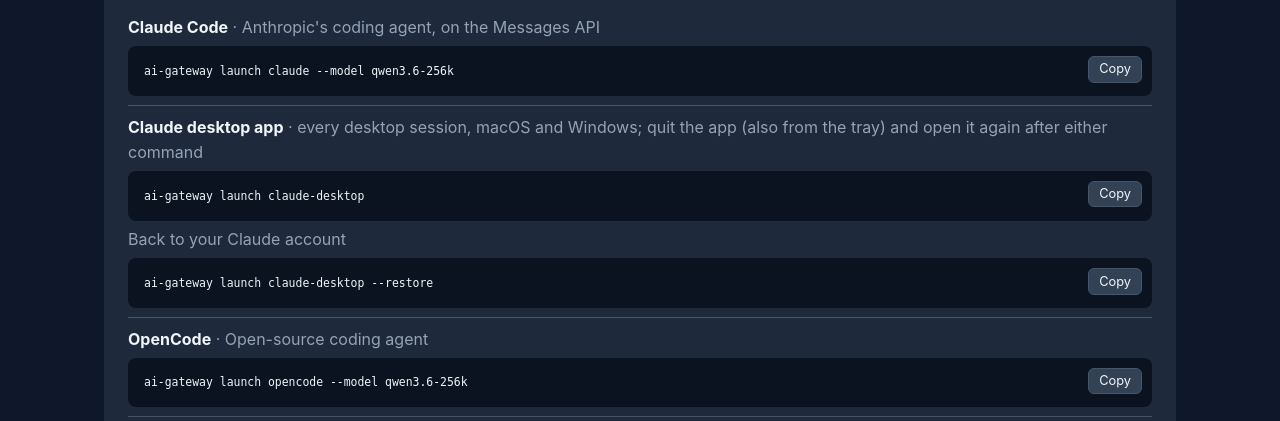
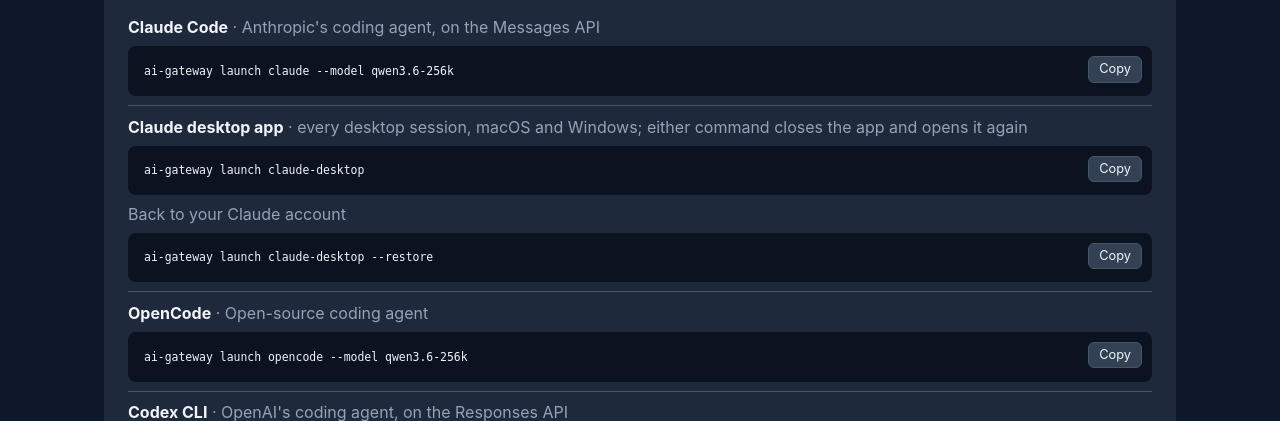
Before and after one commit to mainul35/ai-gateway, a Flask app: template app/templates/dashboard.html in a window 1280 px wide. Shown: the part 1775-2196 px from the top of the page. Run offline with Flask 3, Linux system fonts and the light colour scheme; the template is opened without the code that fills it, so the values that code supplies are empty; some libraries are stand-ins or nearby versions.

Commit message:
ai-gateway launch claude-desktop closes the app and opens it again
The app reads which profile is in use only when it starts, so the command used to end with 'quit it
(also from the tray) and open it again'. It now does that itself, for -Restore too. On Windows only
the desktop app's own processes are closed (known by where they are installed: Claude Code is a
claude.exe as well), and the restart runs as a process started through WMI, outside the shell's
job, so it finishes even when the command was typed in a terminal inside the app. On macOS the app
is asked to quit and opened again by a detached process.

Co-Authored-By: Claude Opus 5.5 <noreply@anthropic.com>

```diff
--- a/app/templates/dashboard.html
+++ b/app/templates/dashboard.html
@@ -207,7 +207,7 @@
     </p>
     <p><strong>Automatically:</strong> the launcher command above, <code>ai-gateway launch claude-desktop</code>,
       does everything below for you: it writes an <em>AI Gateway</em> profile into the app's settings and
-      makes it the one in use. Quit the app completely (also from the tray) and open it again. Its model
+      makes it the one in use, then closes the app (also from the tray) and opens it again. Its model
       picker then lists this gateway's models under Claude's names - Sonnet, Opus, Haiku and Fable all run
       <code>qwen3.6-256k</code>, which also reads images, so a picture never swaps models mid-task, and
       Sonnet 4.6 runs <code>auto</code>. The second command, with <code>-Restore</code>
@@ -262,7 +262,7 @@ document.querySelectorAll('.agent-guide .origin-v1').forEach(e => e.textContent
 // Applications: one command per app for the chosen model, in the shell of the chosen computer
 const APPS = [
   {id: 'claude', name: 'Claude Code', about: "Anthropic's coding agent, on the Messages API"},
-  {id: 'claude-desktop', name: 'Claude desktop app', about: 'every desktop session, macOS and Windows; quit the app (also from the tray) and open it again after either command', noModel: true,
+  {id: 'claude-desktop', name: 'Claude desktop app', about: 'every desktop session, macOS and Windows; either command closes the app and opens it again', noModel: true,
    undo: {label: 'Back to your Claude account', windows: '-Restore', unix: '--restore'}},
   {id: 'opencode', name: 'OpenCode', about: 'Open-source coding agent'},
   {id: 'codex', name: 'Codex CLI', about: "OpenAI's coding agent, on the Responses API"},
```
Also changed, not shown: docs/agents.md (+1 -1 lines), 2 other files.
